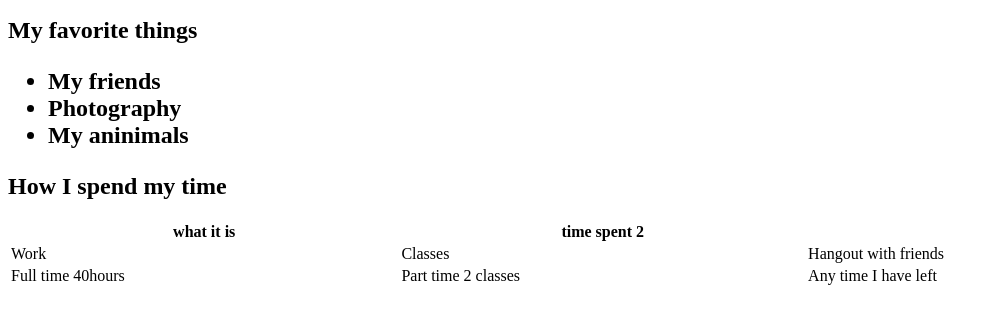
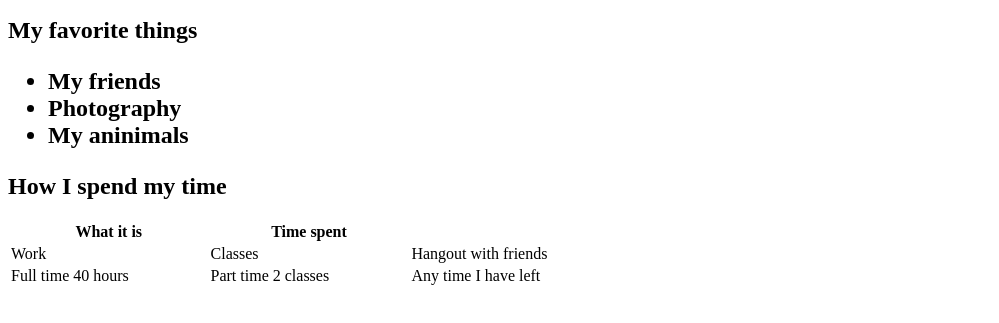
Before and after one commit to KailyZ/html2, a plain HTML site: page index.html in a window 1280 px wide. Shown: the part 127-450 px from the top of the page, without its empty margins (0-999 px from the left). Drawn offline with Linux system fonts and the light colour scheme.

Commit message:
Update index.html

```diff
--- a/index.html
+++ b/index.html
@@ -11,10 +11,10 @@
   </ul>
   <h2>How I spend my time</h2>
 
-  <table style="width:100%">
+  <table style="width:50%">
     <tr>
-      <th>what it is</th>
-      <th>time spent 2</th>
+      <th>What it is</th>
+      <th>Time spent</th>
     </tr>
     <tr>
       <td>Work</td>
@@ -22,7 +22,7 @@
       <td>Hangout with friends</td>
     </tr>
     <tr>
-      <td>Full time 40hours</td>
+      <td>Full time 40 hours</td>
       <td>Part time 2 classes</td>
       <td>Any time I have left</td>
     </tr>
```
